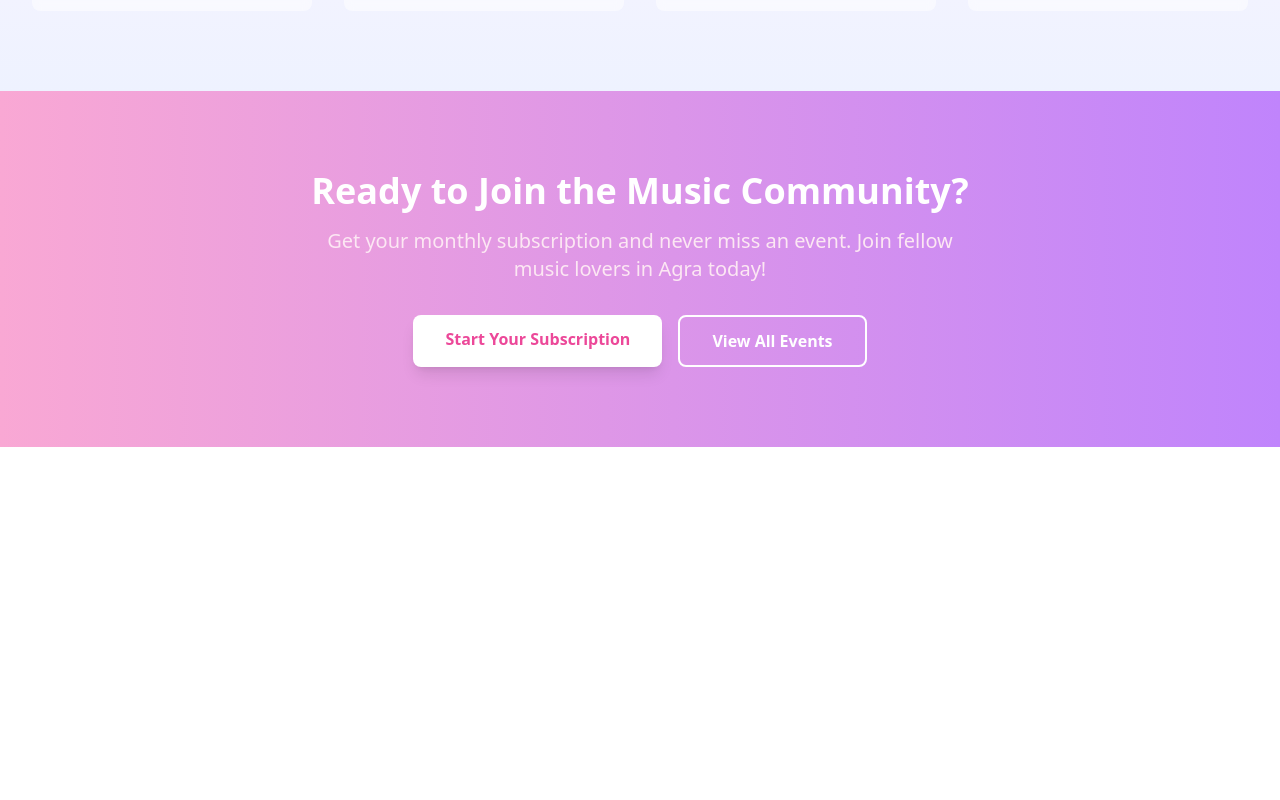
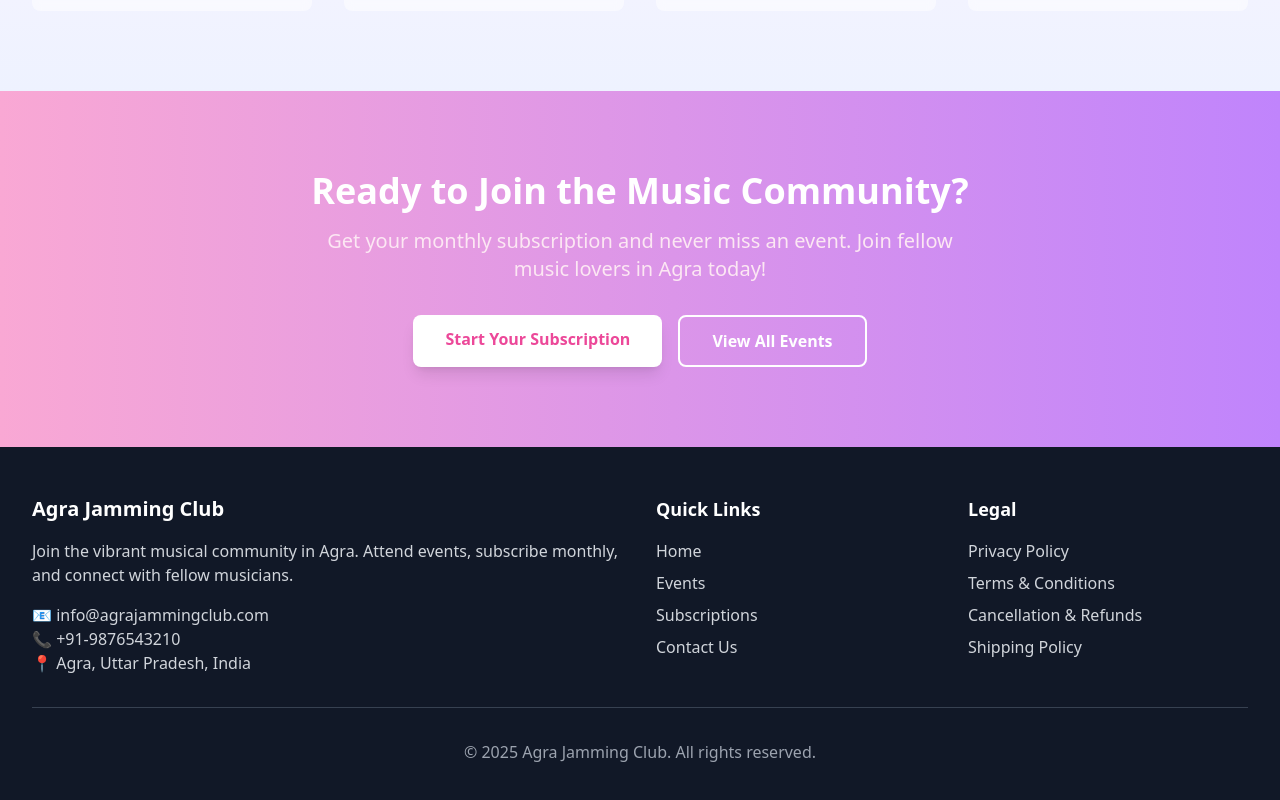
Before and after one commit to YashJain2/Agra-Jamming-Club, a Next.js app: page / in a window 1280 px wide. Shown: the part 1948-2748 px from the top of the page. Before the commit the page ends 2395 px from the top, so only its background shows below. Built offline with nearby package versions, Linux system fonts and the light colour scheme; no server answers.

Commit message:
Fix NEXTAUTH_SECRET with hardcoded value and add footer with policy links

```diff
--- a/src/app/layout.tsx
+++ b/src/app/layout.tsx
@@ -3,6 +3,7 @@
 import "./globals.css";
 import { Providers } from "@/components/providers";
 import { Navbar } from "@/components/navbar";
+import { Footer } from "@/components/footer";
 
 const inter = Inter({
   subsets: ["latin"],
@@ -31,6 +32,7 @@
           <main className="min-h-screen bg-gray-50">
             {children}
           </main>
+          <Footer />
         </Providers>
       </body>
     </html>
--- /dev/null
+++ b/src/components/footer.tsx
@@ -0,0 +1,52 @@
+import Link from 'next/link';
+
+export function Footer() {
+  return (
+    <footer className="bg-gray-900 text-white py-12">
+      <div className="max-w-7xl mx-auto px-4 sm:px-6 lg:px-8">
+        <div className="grid grid-cols-1 md:grid-cols-4 gap-8">
+          {/* Company Info */}
+          <div className="col-span-1 md:col-span-2">
+            <h3 className="text-xl font-bold mb-4">Agra Jamming Club</h3>
+            <p className="text-gray-300 mb-4">
+              Join the vibrant musical community in Agra. Attend events, subscribe monthly, and connect with fellow musicians.
+            </p>
+            <div className="text-gray-300">
+              <p>📧 info@agrajammingclub.com</p>
+              <p>📞 +91-9876543210</p>
+              <p>📍 Agra, Uttar Pradesh, India</p>
+            </div>
+          </div>
+
+          {/* Quick Links */}
+          <div>
+            <h4 className="text-lg font-semibold mb-4">Quick Links</h4>
+            <ul className="space-y-2">
+              <li><Link href="/" className="text-gray-300 hover:text-pink-400 transition-colors">Home</Link></li>
+              <li><Link href="/events" className="text-gray-300 hover:text-pink-400 transition-colors">Events</Link></li>
+              <li><Link href="/subscriptions" className="text-gray-300 hover:text-pink-400 transition-colors">Subscriptions</Link></li>
+              <li><Link href="/contact" className="text-gray-300 hover:text-pink-400 transition-colors">Contact Us</Link></li>
+            </ul>
+          </div>
+
+          {/* Legal */}
+          <div>
+            <h4 className="text-lg font-semibold mb-4">Legal</h4>
+            <ul className="space-y-2">
+              <li><Link href="/privacy" className="text-gray-300 hover:text-pink-400 transition-colors">Privacy Policy</Link></li>
+              <li><Link href="/terms" className="text-gray-300 hover:text-pink-400 transition-colors">Terms & Conditions</Link></li>
+              <li><Link href="/cancellation-refunds" className="text-gray-300 hover:text-pink-400 transition-colors">Cancellation & Refunds</Link></li>
+              <li><Link href="/shipping" className="text-gray-300 hover:text-pink-400 transition-colors">Shipping Policy</Link></li>
+            </ul>
+          </div>
+        </div>
+
+        <div className="border-t border-gray-700 mt-8 pt-8 text-center">
+          <p className="text-gray-400">
+            © {new Date().getFullYear()} Agra Jamming Club. All rights reserved.
+          </p>
+        </div>
+      </div>
+    </footer>
+  );
+}
--- a/src/lib/auth.ts
+++ b/src/lib/auth.ts
@@ -24,7 +24,7 @@
 }
 
 export const authOptions: NextAuthOptions = {
-  secret: process.env.NEXTAUTH_SECRET || 'GP5u1RCpJGTB0f7XjDJhVepLyirbIQHBCbsKTvNNajo=',
+  secret: 'GP5u1RCpJGTB0f7XjDJhVepLyirbIQHBCbsKTvNNajo=',
   providers: [
     CredentialsProvider({
       name: 'credentials',
```
